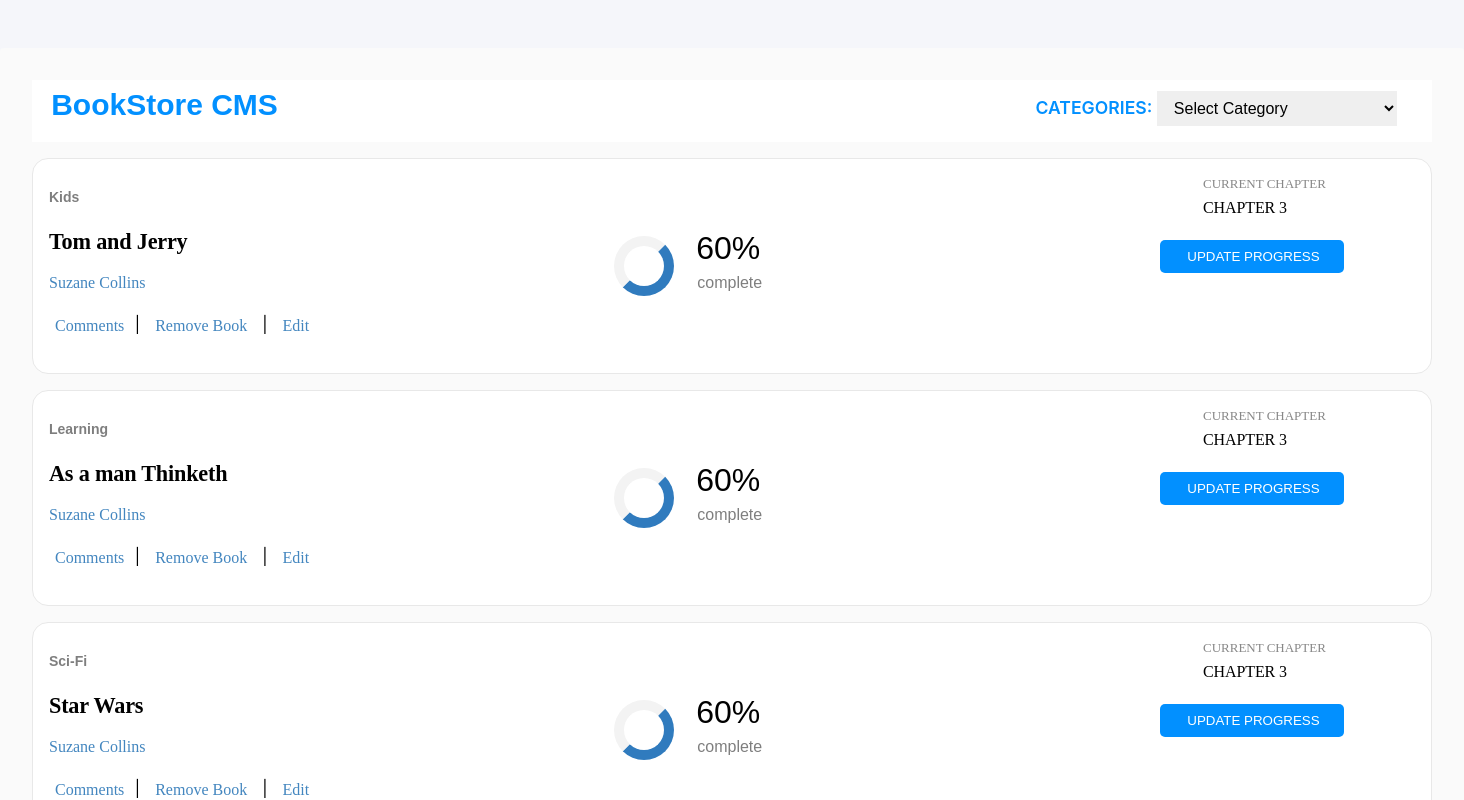
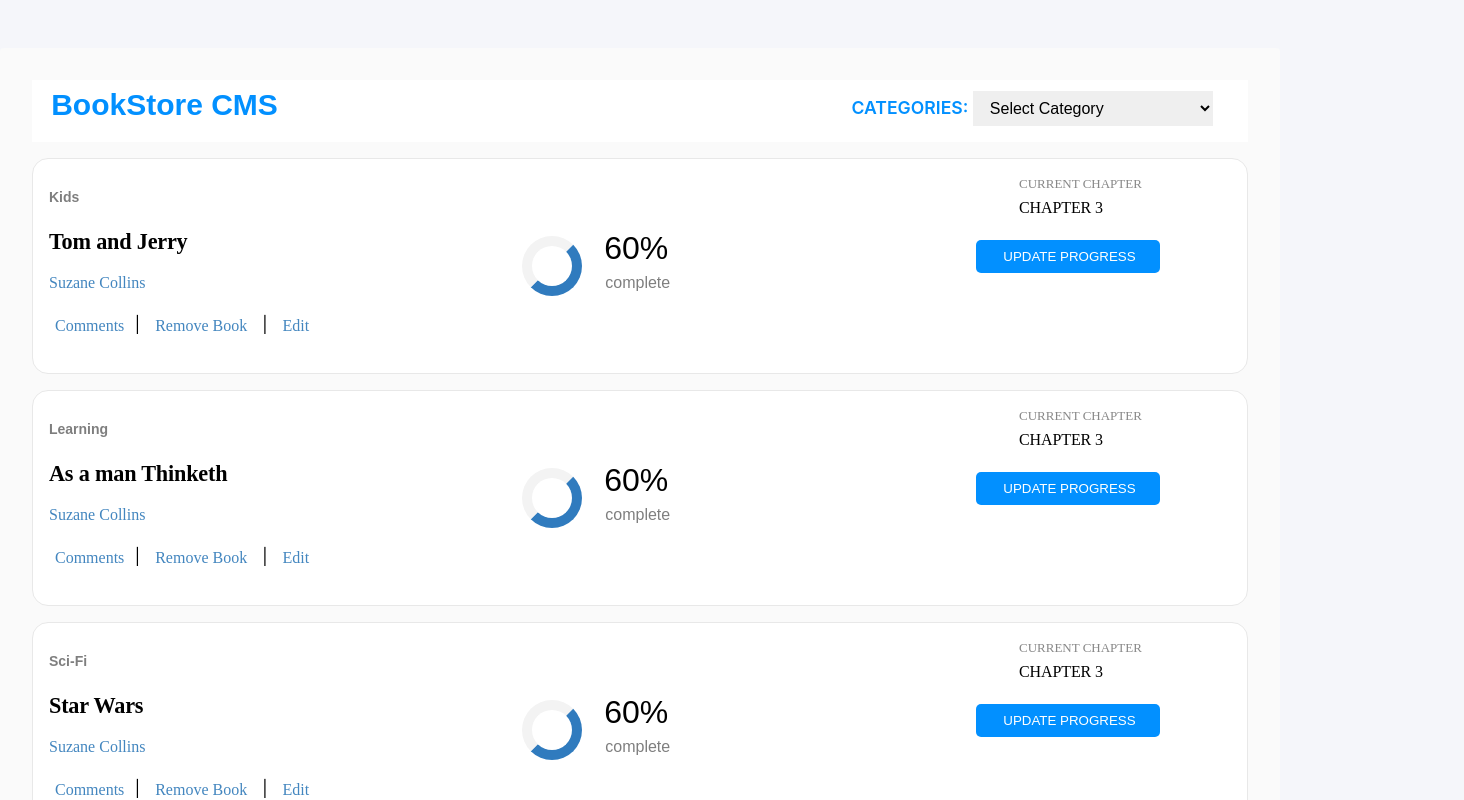
Before and after one commit to ClaytonSiby/Magic-Books-Inc, a React (Create React App) app: page / in a window 1280 px wide. Shown: the top 800 px of the page, 1464 px wide, since content can reach past the window. Built offline with nearby package versions, Linux system fonts and the light colour scheme.

Commit message:
Change App width to fit properly on laptop view

```diff
--- a/src/assets/App.css
+++ b/src/assets/App.css
@@ -1,5 +1,5 @@
 .App {
-  width: 1400px;
+  max-width: 1400px;
   min-height: 1097px;
   margin: 3rem auto;
 
```
